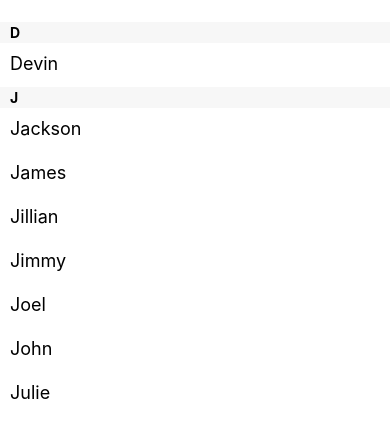
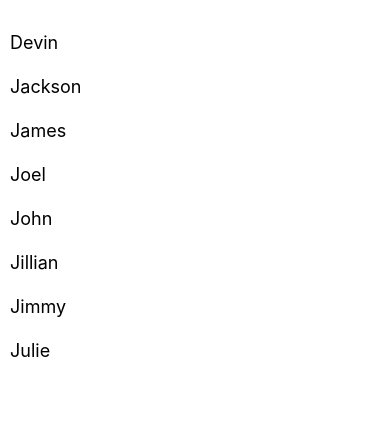
Before and after one commit to AlexPurhalo/react-native-tutorial, a React Native app: screen / in a window 390 px wide. Shown: the top 438 px of the page. Built offline with nearby package versions, Linux system fonts and the light colour scheme.

Commit message:
FlastList

```diff
--- a/App.js
+++ b/App.js
@@ -1,17 +1,22 @@
 import React, { Component } from 'react';
-import { AppRegistry, SectionList, StyleSheet, Text, View } from 'react-native';
+import { FlatList, StyleSheet, Text, View } from 'react-native';
 
-export default class SectionListBasics extends Component {
+export default class FlatListBasics extends Component {
 	render() {
 		return (
 			<View style={styles.container}>
-				<SectionList
-					sections={[
-						{title: 'D', data: ['Devin']},
-						{title: 'J', data: ['Jackson', 'James', 'Jillian', 'Jimmy', 'Joel', 'John', 'Julie']},
+				<FlatList
+					data={[
+						{key: 'Devin'},
+						{key: 'Jackson'},
+						{key: 'James'},
+						{key: 'Joel'},
+						{key: 'John'},
+						{key: 'Jillian'},
+						{key: 'Jimmy'},
+						{key: 'Julie'},
 					]}
-					renderItem={({item}) => <Text style={styles.item}>{item}</Text>}
-					renderSectionHeader={({section}) => <Text style={styles.sectionHeader}>{section.title}</Text>}
+					renderItem={({item}) => <Text style={styles.item}>{item.key}</Text>}
 				/>
 			</View>
 		);
@@ -23,15 +28,6 @@
 		flex: 1,
 		paddingTop: 22
 	},
-	sectionHeader: {
-		paddingTop: 2,
-		paddingLeft: 10,
-		paddingRight: 10,
-		paddingBottom: 2,
-		fontSize: 14,
-		fontWeight: 'bold',
-		backgroundColor: 'rgba(247,247,247,1.0)',
-	},
 	item: {
 		padding: 10,
 		fontSize: 18,
```
